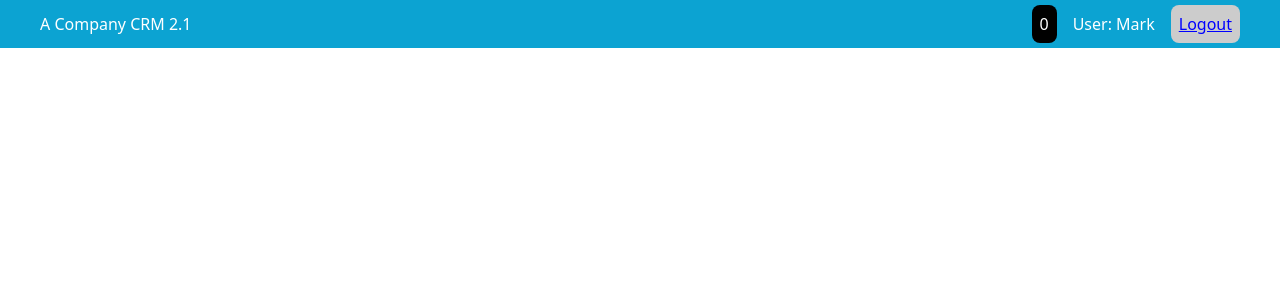
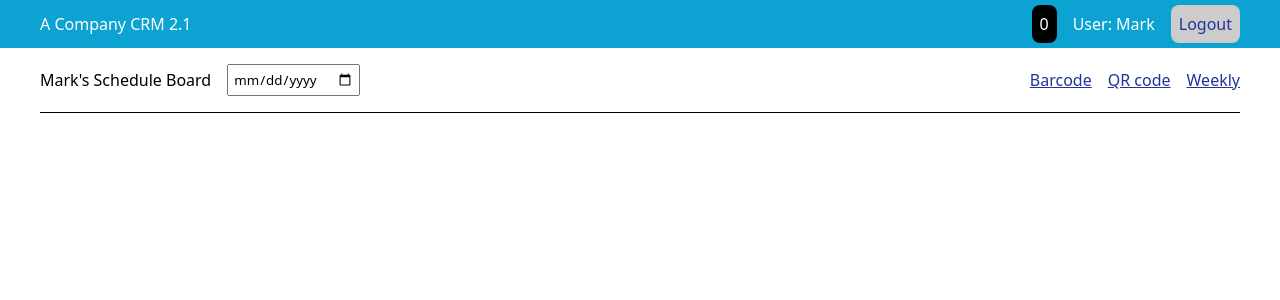
Before and after one commit to markoco14/portfolio-2026, a Python web app: template templates/schedule-board.html in a window 1280 px wide. Shown: the top 300 px of the page. Run offline with Jinja, Linux system fonts and the light colour scheme; the template is opened without the code that fills it, so the values that code supplies are empty.

Commit message:
implement date picker on mock scheduleboard

```diff
--- a/templates/schedule-board.html
+++ b/templates/schedule-board.html
@@ -7,10 +7,20 @@
     <style>
 
         :root {
+            --container-lg: 1200px;
+
             --bg-blue: #0ca3d2;
             --bg-black: black;
-            --bg-gray: #cccccc;
 
+            --btn-gray: #cccccc;
+            --btn-gray-hover: #d8d4d4;
+            --btn-gray-pressed: #a5a4a4;
+
+            --link-default: #21339c;
+            --link-hover: #2f48d8;
+            --link-pressed: #16236f;
+
+            --space-sm: 0.25rem;
             --space-md: 0.5rem;
             --space-lg: 1rem;
 
@@ -30,6 +40,17 @@
             overflow-y: scroll;
         }
 
+        a {
+            color: var(--link-default);
+        }
+        a:hover {
+            color: var(--link-hover);
+        }
+
+        a:active {
+            color: var(--link-pressed);
+        }
+
         .header {
             padding-inline: var(--space-lg);
             color: white;
@@ -38,7 +59,7 @@
 
         .header .container {
             height: 3rem;
-            max-width: 1200px;
+            max-width: var(--container-lg);
             margin-inline: auto;
             display: flex;
             justify-content: space-between;
@@ -60,10 +81,43 @@
 
         .logout-btn {
             display: inline-block;
-            color: blue;
-            background-color: var(--bg-gray);
+            text-decoration: none;
+            background-color: var(--btn-gray);
             padding: var(--space-md);
             border-radius: var(--radius-md);
+        }
+
+        .logout-btn:hover {
+            background-color: var(--btn-gray-hover);
+        }
+
+        .logout-btn:active {
+            background-color: var(--btn-gray-pressed);
+        }
+
+        .content .actions {
+            display: flex;
+            justify-content: space-between;
+            align-items: center;
+            max-width: var(--container-lg);
+            margin-inline: auto;
+            padding-block: var(--space-lg);
+            border-bottom: 1px solid black;
+        }
+
+        .date-selector {
+            display: flex;
+            gap: var(--gap-lg);
+            align-items: center;
+        }
+        .date-input {
+            padding: var(--space-sm);
+        }
+
+        .actions .links {
+            display: flex;
+            gap: var(--gap-lg);
+            align-items: center;
         }
     </style>
 </head>
@@ -78,5 +132,20 @@
             </div>
         </div>
     </header>
+    <main class="content">
+        <div class="actions">
+            <div class="date-selector">
+                <span>Mark's Schedule Board</span>
+                <form action="/demos/compass/scheduleboard" method="GET">
+                    <input type="date" value="{{ date }}" name="date" class="date-input" onchange="this.form.submit()"/>
+                </form>
+            </div>
+            <div class="links">
+                <a href="#">Barcode</a>
+                <a href="#">QR code</a>
+                <a href="#">Weekly</a>
+            </div>
+        </div>
+    </main>
 </body>
 </html>
```
Also changed, not shown: controllers/public.py (+10 -1 lines).
